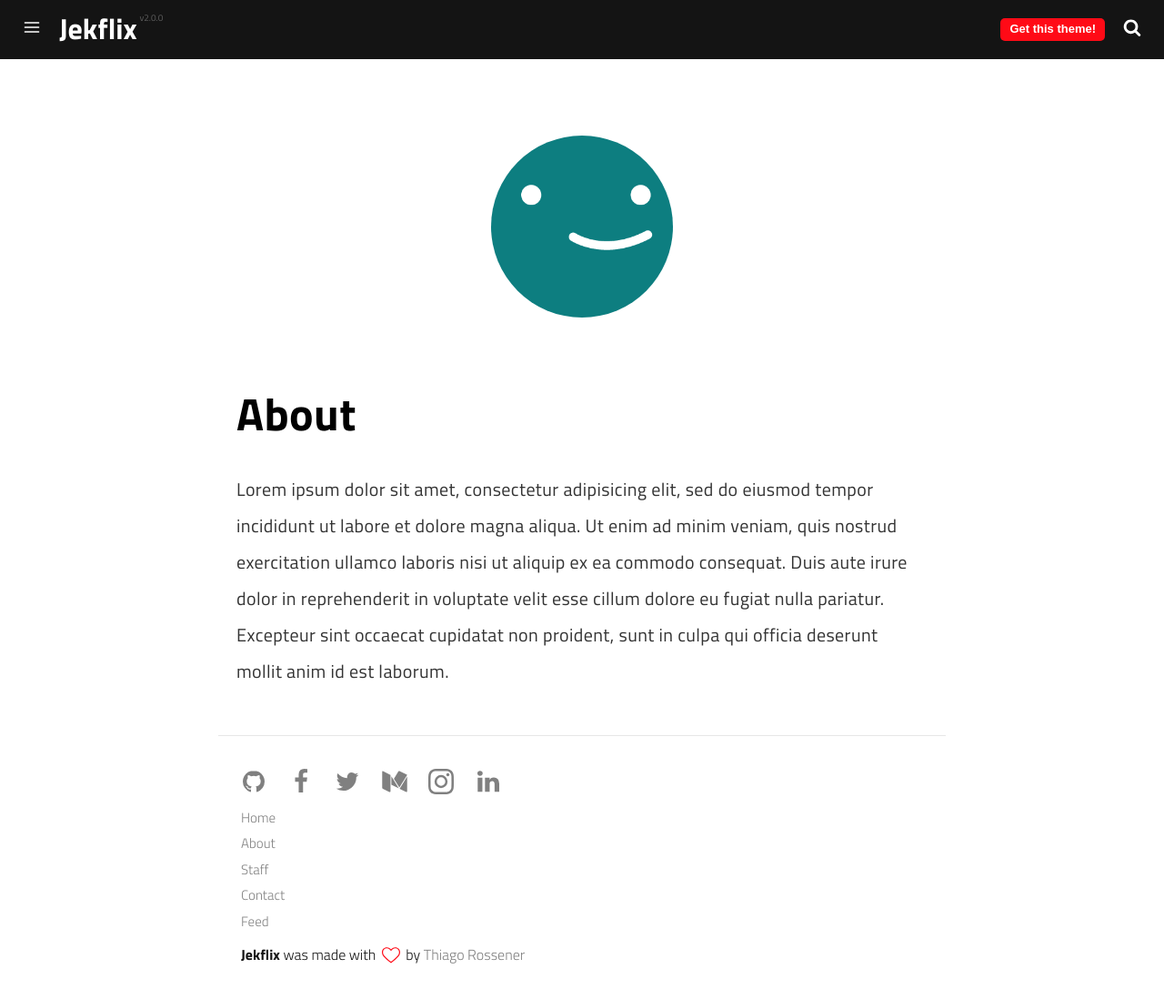
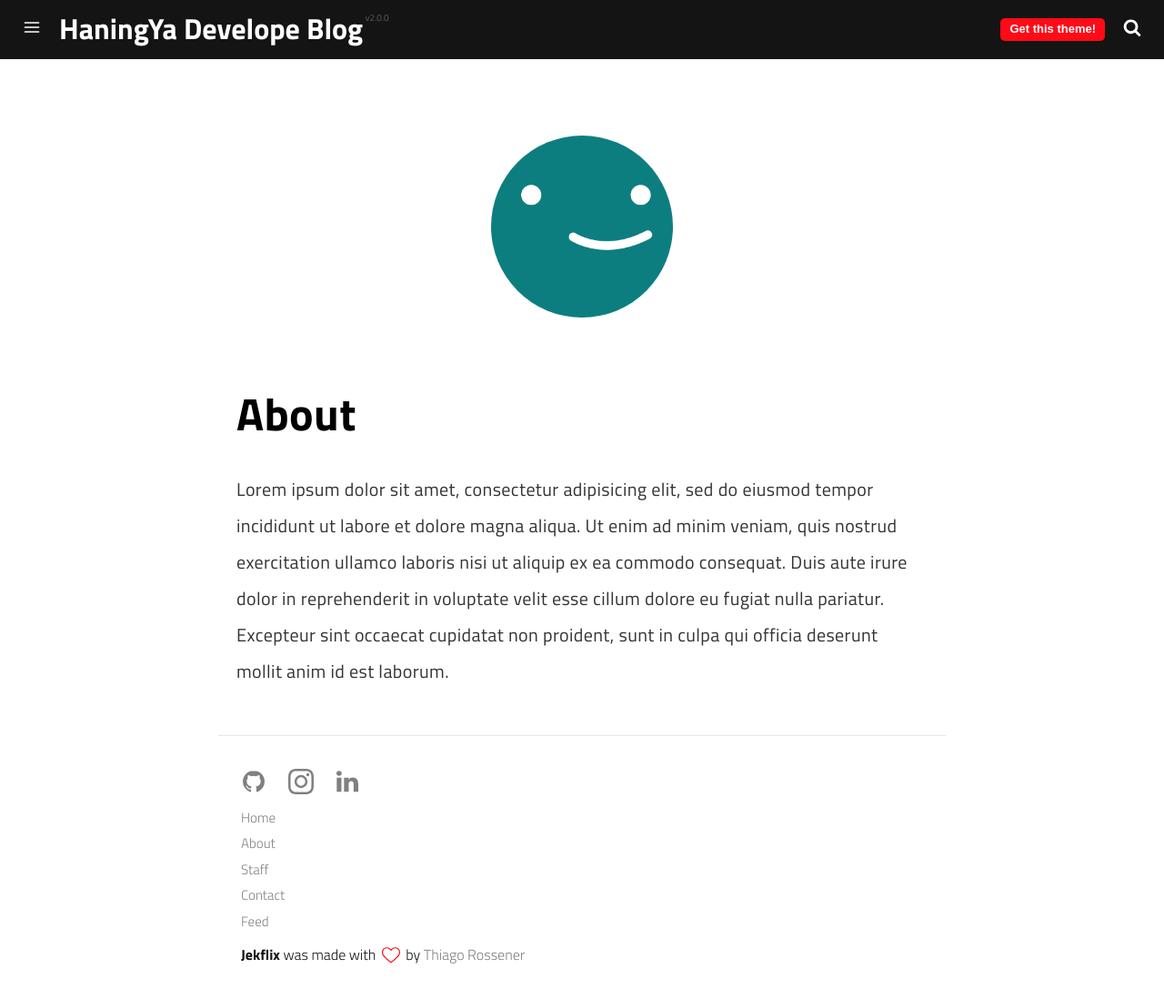
Before and after one commit to KimTaeHyeong17/KimTaeHyeong17.github.io, a Jekyll site: the page built from pages/about.md, in a window 1280 px wide and 1098 px high. Shown: the whole window at 91% size. Built offline with Jekyll 4.4.1, drawn with Linux system fonts in a browser that asks for light colours; a script that is not in the unit is left out; part of the change alters nothing that is shown.

Commit message:
Update _config.yml

```diff
--- a/_config.yml
+++ b/_config.yml
@@ -1,7 +1,7 @@
 # Site Settings
-name: Jekflix
-title: Jekflix | A blog theme for Jekyll
-description: Jekflix is a template for Jekyll inspired by Netflix and made by Thiago Rossener.
+name: HaningYa Develope Blog
+title: HaningYa | CS Student
+description: iOS, Android, Java, Swift, (Cloud, ML, Algorithm)
 tags:
   - blog
   - template
@@ -15,12 +15,12 @@ show_hero: true
 
 # Social Media Settings
 # Remove the item if you don't need it
-github_username: github_username
-facebook_username: facebook_username
-twitter_username: twitter_username
-instagram_username: instagram_username
-linkedin_username: linkedin_username
-medium_username: medium_username
+github_username: KimTaeHyeong17
+# facebook_username: facebook_username
+# twitter_username: twitter_username
+instagram_username: cse__kth
+linkedin_username: uuzaza74@gmail.com
+# medium_username: medium_username
 
 
 # Theme Settings
@@ -40,7 +40,7 @@ two_columns_layout: true
 
 # Advanced Settings
 baseurl: "" # the subpath of your site, e.g. /blog
-url: "" # the base hostname & protocol for your site
+url: "kimtaehyeong17.github.io" # the base hostname & protocol for your site
 google_analytics: "UA-XXXXXXXX-X"
 language: "en"
 
```
